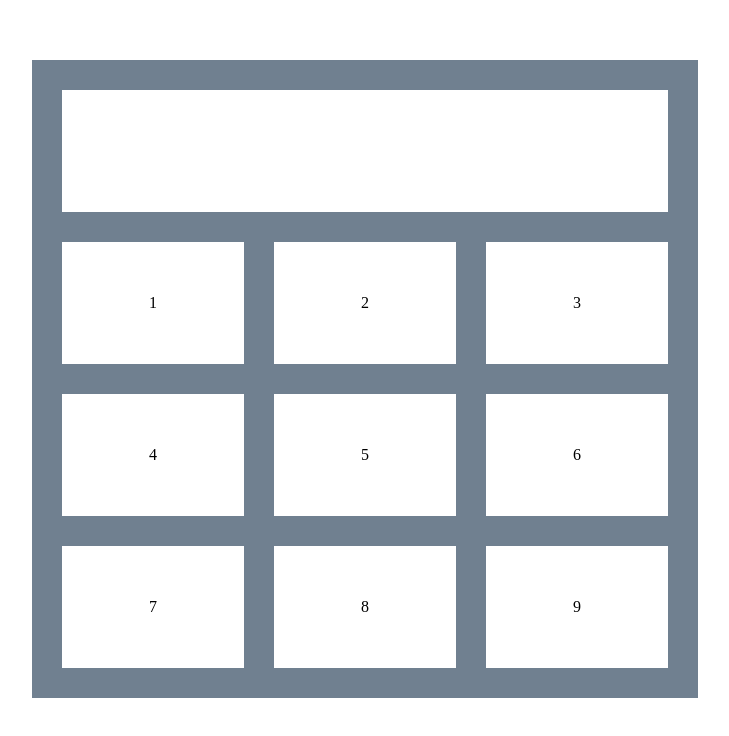
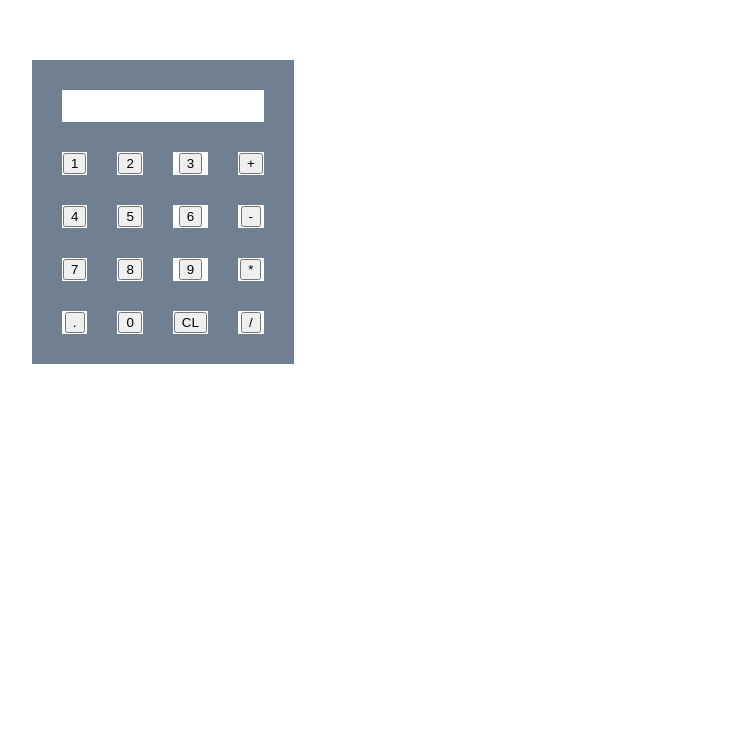
Before and after one commit to nivinabbas/simpleCalculator, a plain HTML site: page index.html in a window 1280 px wide. Shown: the part 140-876 px from the top of the page, without its empty margins (176-905 px from the left). After the commit the page ends 800 px from the top, so only its background shows below. Drawn offline with Linux system fonts and the light colour scheme.

Commit message:
modifying two files index.html and index.css

```diff
--- a/index.css
+++ b/index.css
@@ -5,8 +5,7 @@ table{
 
 }
 td{
-    width: 180px;
-    height: 120px;
+
     border: 30px solid slategray;
     text-align: center;
     border-style: solid;
--- a/index.html
+++ b/index.html
@@ -4,27 +4,36 @@
     <meta charset="UTF-8">
     <meta name="viewport" content="width=device-width, initial-scale=1.0">
     <meta http-equiv="X-UA-Compatible" content="ie=edge">
-    <title>Document</title>
+    <title>Simple Calculator</title>
     <link rel="stylesheet" type="text/css" href="index.css">
     <link rel="stylesheet" type="text/javascript" href="index.js">
 </head>
 <body>
     <table class="table">
-        <tr><td colspan="3"></td></tr>
+        <tr  ><td colspan="4" style="height:30px";></td></tr>
             <tr>
-                <td>1</td>
-                <td>2</td>
-                 <td>3</td>
+                <td><input type="button" value="1"/></td>
+                <td><input type="button" value="2"/></td>
+                 <td><input type="button" value="3"/></td>
+                 <td><input type="button" value="+"/></td>
              </tr>
              <tr>
-                <td>4</td>
-                <td>5</td>
-                <td>6</td>
+                <td><input type="button" value="4"/></td>
+                <td><input type="button" value="5"/></td>
+                <td><input type="button" value="6"/></td>
+                <td><input type="button" value="-"/></td>
             </tr>
             <tr>
-                <td>7</td>
-                <td>8</td>
-                <td>9</td>
+                <td><input type="button" value="7"/></td>
+                <td><input type="button" value="8"/></td>
+                <td><input type="button" value="9"/></td>
+                <td><input type="button" value="*"/></td>
+            </tr>
+            <tr>
+                <td><input type="button" value="."/></td>
+                <td><input type="button" value="0"/></td>
+                <td><input type="button" value="CL"/></td>
+                <td><input type="button" value="/"/></td>
             </tr>
     </table>
 </body>
```
